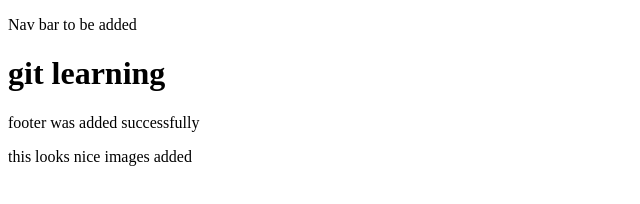
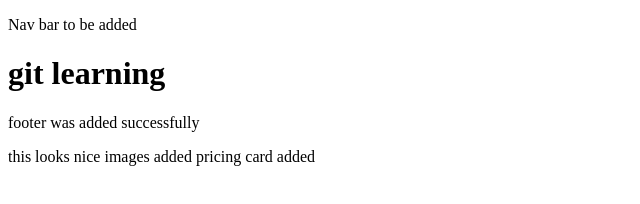
Before and after one commit to PreethiEdara/git_yt, a plain HTML site: page index.html in a window 1280 px wide. Shown: the whole page, without its empty margins (0-640 px from the left). Drawn offline with Linux system fonts and the light colour scheme.

Commit message:
pricing card added

```diff
--- a/index.html
+++ b/index.html
@@ -11,5 +11,6 @@
     <p>footer was added successfully</p>
     this looks nice
     images added
+    pricing card added
 </body>
 </html>
```
